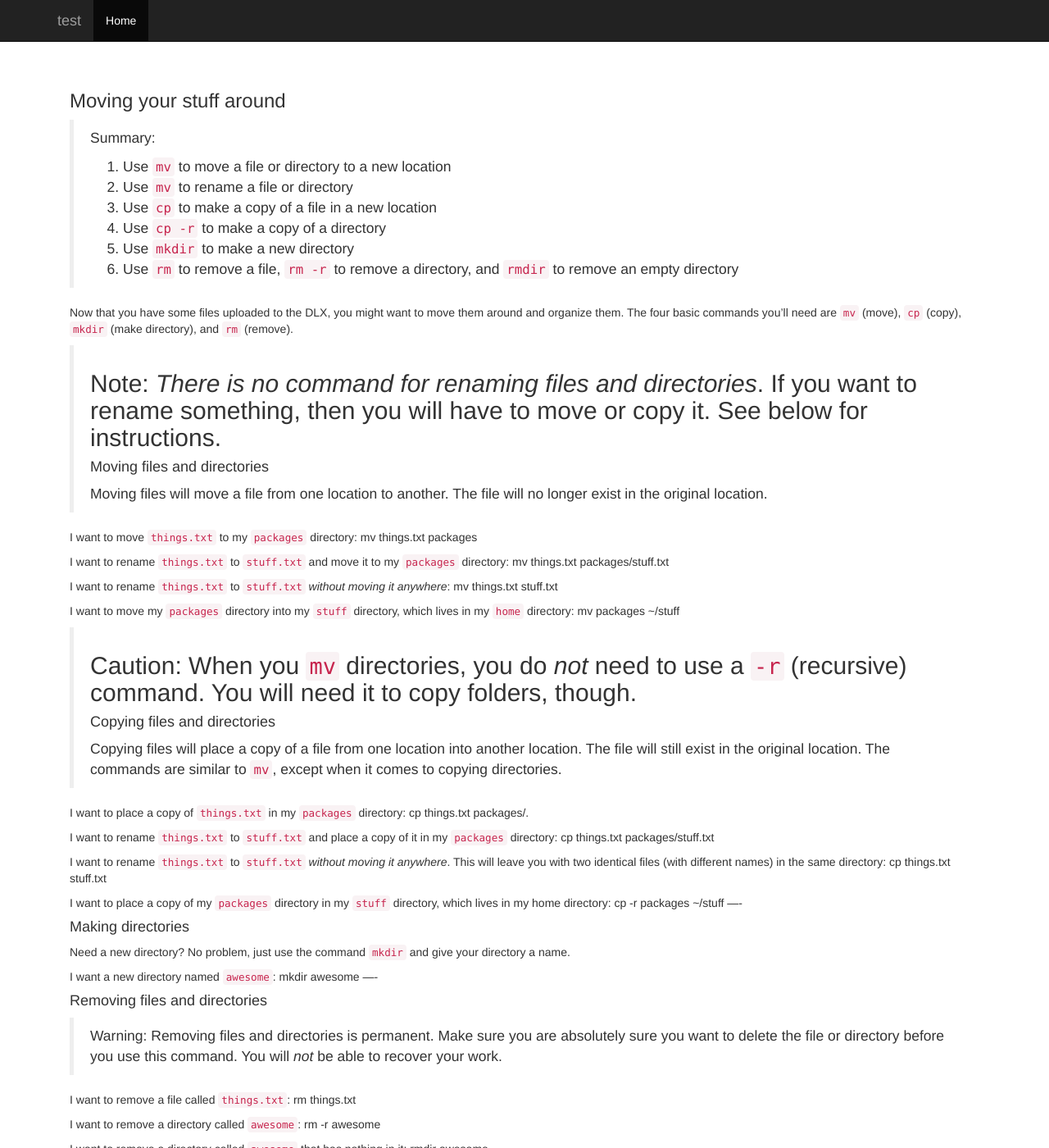
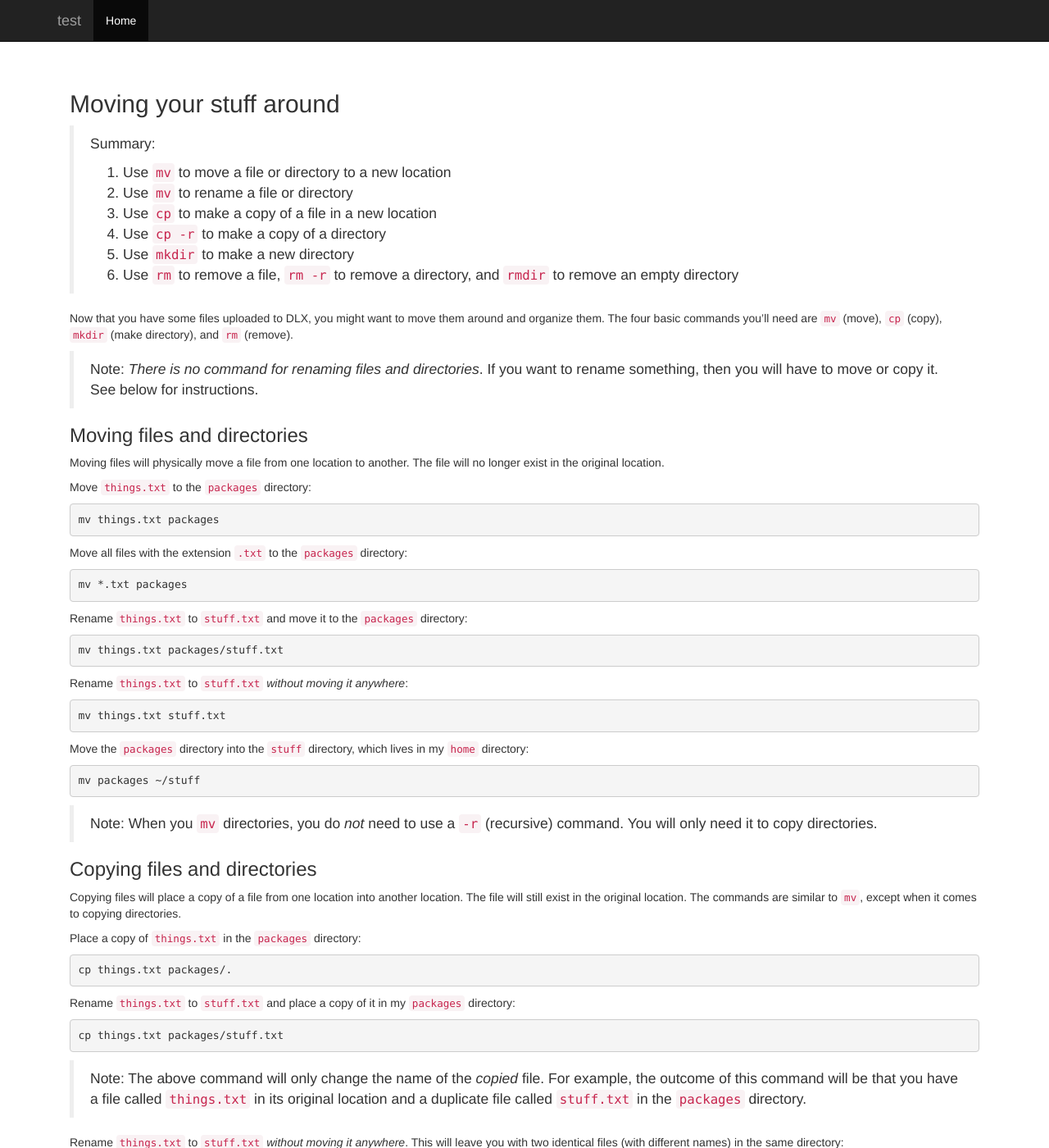
Before and after one commit to karajones/karajones.github.io, a Jekyll site: the page built from dlx/dlx4.md, in a window 1280 px wide and 1400 px high. Shown: the whole window at 82% size. Built offline with Jekyll 4.4.1, drawn with Linux system fonts in a browser that asks for light colours; nearby versions of some CDN libraries; our own code applies the rules of GitHub Pages for plain Markdown files; some of the changed text lies outside the part shown.

Commit message:
Update dlx4.md

````diff
--- a/dlx/dlx4.md
+++ b/dlx/dlx4.md
@@ -1,4 +1,4 @@
-### Moving your stuff around
+## Moving your stuff around
 
 > Summary:
 > 1. Use `mv` to move a file or directory to a new location
@@ -9,58 +9,90 @@
 > 5. Use `rm` to remove a file, `rm -r` to remove a directory, and `rmdir` to remove an empty directory
 
 
-Now that you have some files uploaded to the DLX, you might want to move them around and organize them. The four basic commands you’ll need are `mv` (move), `cp` (copy), `mkdir` (make directory), and `rm` (remove).
+Now that you have some files uploaded to DLX, you might want to move them around and organize them. The four basic commands you’ll need are `mv` (move), `cp` (copy), `mkdir` (make directory), and `rm` (remove).
 
 > Note: *There is no command for renaming files and directories*. If you want to rename something, then you will have to move or copy it. See below for instructions.
-----
-#### Moving files and directories
-Moving files will move a file from one location to another. The file will no longer exist in the original location.
 
-I want to move `things.txt` to my `packages` directory:
-	mv things.txt packages
+### Moving files and directories
 
-I want to rename `things.txt` to `stuff.txt` and move it to my `packages` directory:
-	mv things.txt packages/stuff.txt
+Moving files will physically move a file from one location to another. The file will no longer exist in the original location.
 
-I want to rename `things.txt` to `stuff.txt` *without moving it anywhere*:
-	mv things.txt stuff.txt
+Move `things.txt` to the `packages` directory:
+```
+mv things.txt packages
+```
 
-I want to move my `packages` directory into my `stuff` directory, which lives in my `home` directory:
-	mv packages ~/stuff
+Move all files with the extension `.txt` to the `packages` directory:
+```
+mv *.txt packages
+```
 
-> Caution: When you `mv` directories, you do *not* need to use a `-r` (recursive) command. You will need it to copy folders, though.
-----
-#### Copying files and directories
+Rename `things.txt` to `stuff.txt` and move it to the `packages` directory:
+```
+mv things.txt packages/stuff.txt
+```
+
+Rename `things.txt` to `stuff.txt` *without moving it anywhere*:
+```
+mv things.txt stuff.txt
+```
+
+Move the `packages` directory into the `stuff` directory, which lives in my `home` directory:
+```
+mv packages ~/stuff
+```
+
+> Note: When you `mv` directories, you do *not* need to use a `-r` (recursive) command. You will only need it to copy directories.
+
+### Copying files and directories
+
 Copying files will place a copy of a file from one location into another location. The file will still exist in the original location. The commands are similar to `mv`, except when it comes to copying directories.
 
-I want to place a copy of `things.txt` in my `packages` directory:
-	cp things.txt packages/.
+Place a copy of `things.txt` in the `packages` directory:
+```
+cp things.txt packages/.
+```
 
-I want to rename `things.txt` to `stuff.txt` and place a copy of it in my `packages` directory:
-	cp things.txt packages/stuff.txt
+Rename `things.txt` to `stuff.txt` and place a copy of it in my `packages` directory:
+```
+cp things.txt packages/stuff.txt
+```
+> Note: The above command will only change the name of the *copied* file. For example, the outcome of this command will be that you have a file called `things.txt` in its original location and a duplicate file called `stuff.txt` in the `packages` directory.
 
-I want to rename `things.txt` to `stuff.txt` *without moving it anywhere*. This will leave you with two identical files (with different names) in the same directory:
-	cp things.txt stuff.txt
+Rename `things.txt` to `stuff.txt` *without moving it anywhere*. This will leave you with two identical files (with different names) in the same directory:
+```
+cp things.txt stuff.txt
+```
 
-I want to place a copy of my `packages` directory in my `stuff` directory, which lives in my home directory:
-	cp -r packages ~/stuff
-----
-#### Making directories
+Place a copy of the `packages` directory in the `stuff` directory, which lives in my home directory:
+```
+cp -r packages ~/stuff
+```
+
+### Making directories
 Need a new directory? No problem, just use the command `mkdir` and give your directory a name.
 
-I want a new directory named `awesome`:
-	mkdir awesome
-----
+Make a new directory named `awesome`:
+```
+mkdir awesome
+```
+
 #### Removing files and directories
-> Warning: Removing files and directories is permanent. Make sure you are absolutely sure you want to delete the file or directory before you use this command. You will *not* be able to recover your work.
+> :bangbang: Warning: Removing files and directories is **permanent**. Make sure you are absolutely certain you want to delete the file or directory before you use this command. You will *not* be able to recover your work.
 
-I want to remove a file called `things.txt`:
-	rm things.txt
+Remove a file called `things.txt`:
+```
+rm things.txt
+```
 
-I want to remove a directory called `awesome`:
-	rm -r awesome
+Remove a directory called `awesome`:
+```
+rm -r awesome
+```
 
 I want to remove a directory called `awesome` that has nothing in it:
-	rmdir awesome
+```
+rmdir awesome
+```
 
 [\<Uploading and downloading](uploading.html)   [Uncompressing and compressing files \>](uncompressing.html)
````
